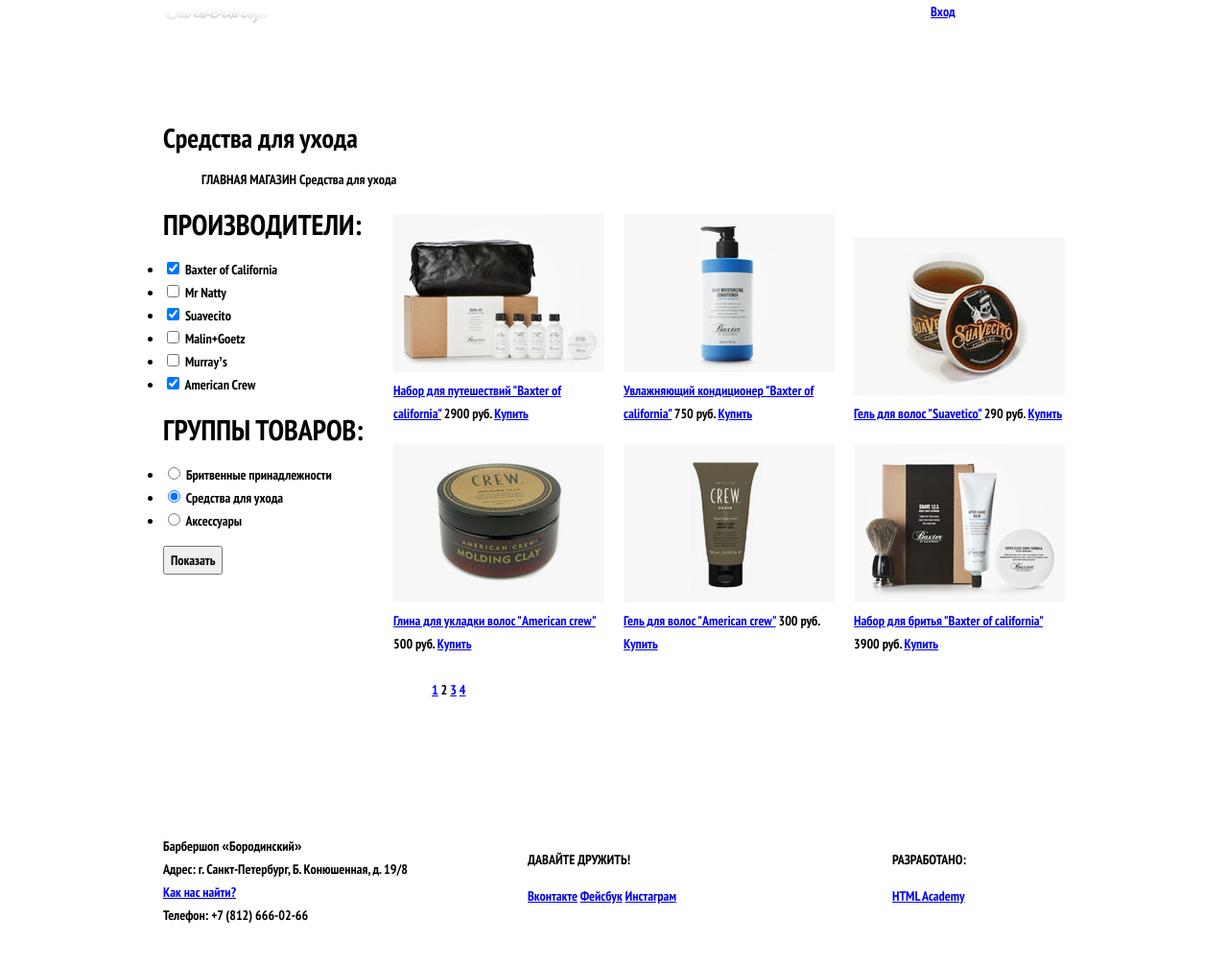
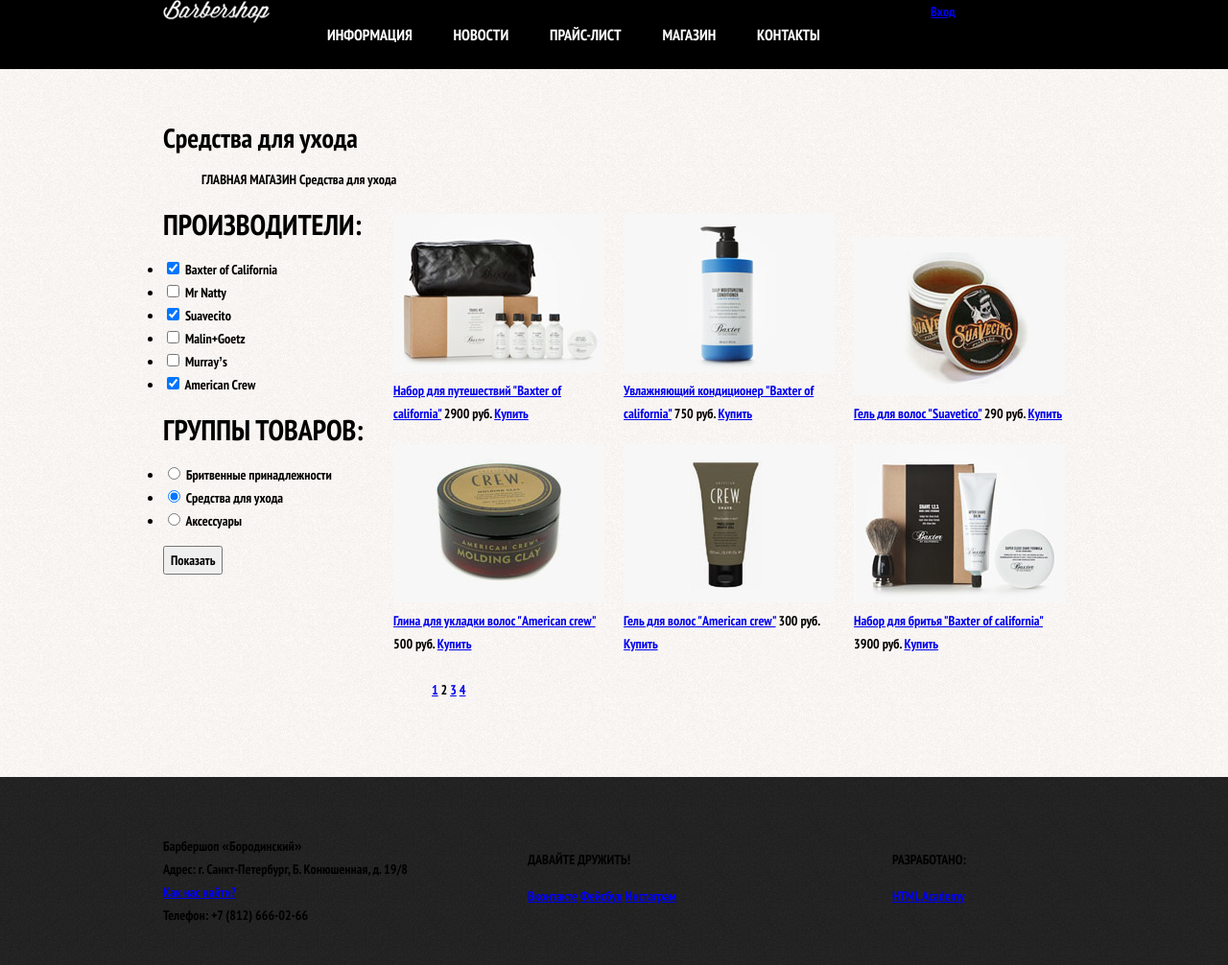
Before and after one commit to ElenaIvanchenko/211014-barbershop, a plain HTML site: page shop.html in a window 1280 px wide. Shown: the whole page at 96% size. Drawn offline with Linux system fonts and the light colour scheme.

Commit message:
Сетка. Изображения.

```diff
--- a/css/style.css
+++ b/css/style.css
@@ -26,7 +26,7 @@ body.inner-page{
 }
 body.index-page{
 	background: #000 url("../img/tint.jpg")  no-repeat 50% 3px;
-	background-size: 1122px auto;
+	background-size: auto 1122px;
 }
 body, button{
 	font-family: "PT Sans Narrow",arial,sans-serif;
@@ -58,6 +58,7 @@ p{
 }
 .main-header {
 	margin-bottom: 60px;
+	background-color: #000;
 }
 .container{
 	width: 940px;
@@ -204,6 +205,8 @@ p{
   margin-top: 65px;
   padding-top: 60px;
   padding-bottom: 40px;
+	background-image: url("../img/footer.png");
+	background-repeat: repeat;
 }
 .footer-contacts {
 	float: left;
```
Also changed, not shown: img/footer.png (added), img/icon-login.png, img/index-logo.png, img/inner-page-1.jpg (added), img/item-img.jpg, img/main-photo.jpg, img/small-list-1.jpg, img/small-list-2.jpg, img/small-list-3jpg.jpg, img/vk.png (deleted).
